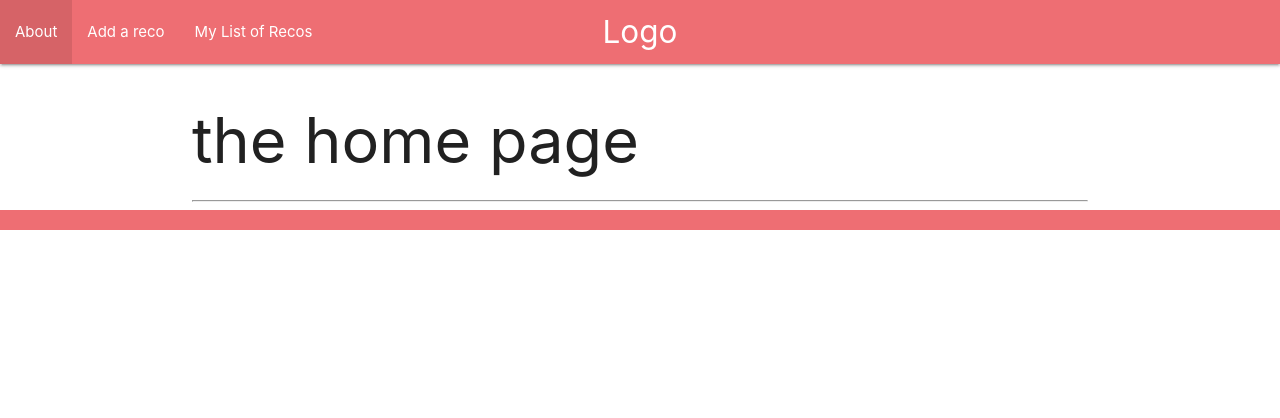
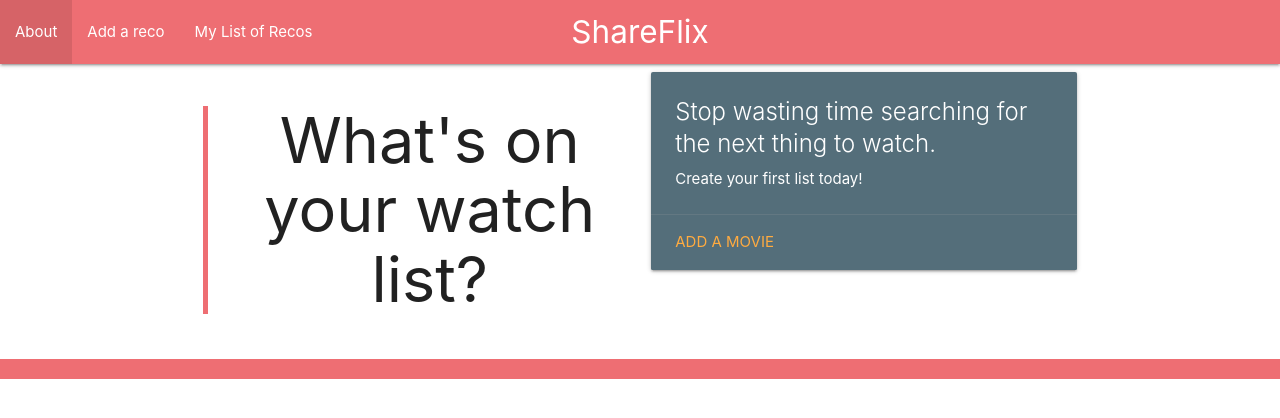
Before and after one commit to zsiskos/movie-recos-lab, a Django app: page / in a window 1280 px wide. Shown: the top 418 px of the page. Run offline with Django 3.2, Linux system fonts and the light colour scheme.

Commit message:
style and images

```diff
--- a/recocollector/main_app/templates/about.html
+++ b/recocollector/main_app/templates/about.html
@@ -1,8 +1,7 @@
 {% extends 'base.html' %}
 {% block content %}
+<h4>about ShareFlix</h4>
+<hr/>
 
-<h1>About the Movie Collector</h1>
-<hr />
-<p>Save your movie recommendations</p>
 
 {% endblock %}
--- a/recocollector/main_app/templates/base.html
+++ b/recocollector/main_app/templates/base.html
@@ -16,7 +16,7 @@
 <body>
   <nav>
       <div class="nav-wrapper">
-        <a href="#!" class="brand-logo center">Logo</a>
+        <a href="../" class="brand-logo center">ShareFlix</a>
         <ul class="left hide-on-med-and-down">
           <li><a href="../about/">About</a></li>
           <li><a href="../new/">Add a reco</a></li>
@@ -25,13 +25,12 @@
         </ul>
       </div>
   </nav>
-
   <main class="container">
     {% block content %}
     {% endblock %}
   </main>
   <footer class="page-footer">
-    <div class="right">All Rights Reserved, &copy; 2019 Cat Collector &nbsp;</div>
+    <div class="right">All Rights Reserved, &copy; 2020 ShareFlix</div>
   </footer>
   <script type="text/Javascript" src="../static/js/script.js"></script>
   <script src="https://cdnjs.cloudflare.com/ajax/libs/materialize/1.0.0/js/materialize.min.js"></script>
--- a/recocollector/main_app/templates/index.html
+++ b/recocollector/main_app/templates/index.html
@@ -1,8 +1,22 @@
 {% extends 'base.html' %}
 {% block content %}
 
-<h1>the home page</h1>
-<hr />
-
+<div class="row">
+    <div class="col s12 m6">
+        <blockquote>
+            <h1 class="center">What's on your watch list?</h1>
+        </blockquote>
+    </div>
+    <div class="col s12 m6">
+      <div class="card blue-grey darken-1">
+        <div class="card-content white-text">
+            <span class="card-title">Stop wasting time searching for the next thing to watch.</span>
+            <p>Create your first list today!</p>
+        </div>
+        <div class="card-action">
+            <a href="./new">Add a movie</a>
+          </div>
+      </div>
+    </div>
 
 {% endblock %}
--- a/recocollector/main_app/templates/movies/new.html
+++ b/recocollector/main_app/templates/movies/new.html
@@ -1,7 +1,7 @@
 {% extends 'base.html' %}
 {% block content %}
 
-<h1>Enter a new reco</h1>
+<h3>Create your first list</h3>
 <hr />
 <p>form</p>
 
```
Also changed, not shown: recocollector/main_app/static/images/logo.png (added).
